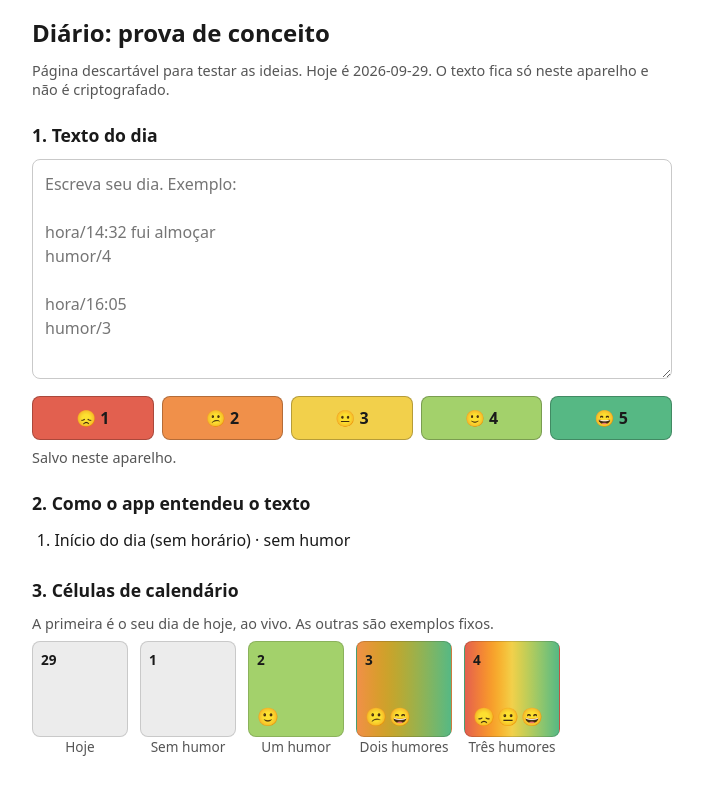
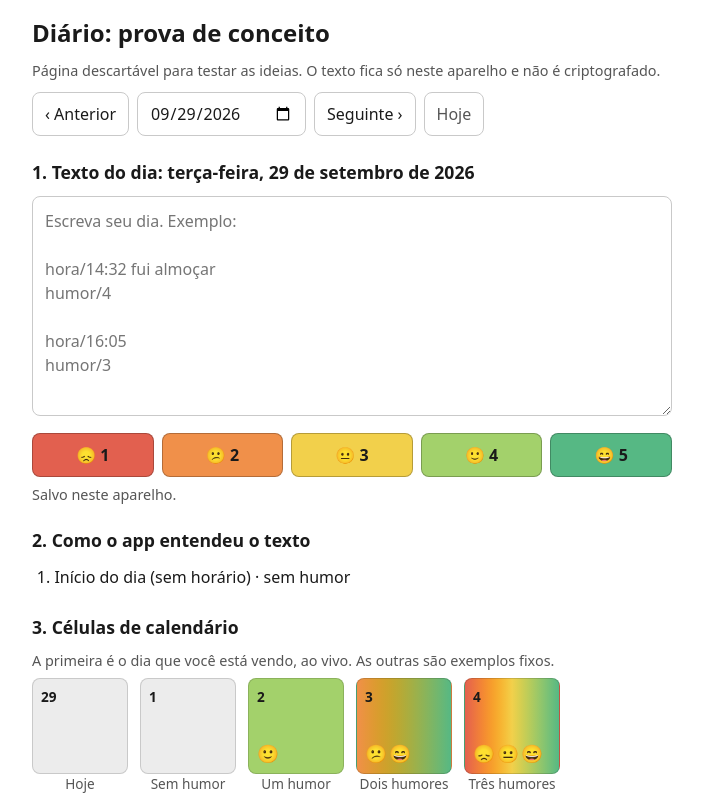
Before and after one commit to darciayres/diario, a React (Vite) app: page / in a window 1280 px wide. Shown: the whole page, without its empty margins (288-991 px from the left). Built offline with nearby package versions, Linux system fonts and the light colour scheme.

Commit message:
Adiciona navegação entre dias na prova de conceito
Botões de dia anterior, seguinte e hoje, e seletor de data. Trocar de
dia só lê o texto; a gravação continua só ao editar.

Co-Authored-By: Claude Sonnet 5.5 <noreply@anthropic.com>

```diff
--- a/src/App.tsx
+++ b/src/App.tsx
@@ -1,6 +1,6 @@
 import { useLayoutEffect, useRef, useState } from 'react'
 import type { ChangeEvent } from 'react'
-import { carregarDia, dataDeHoje, horaAgora, salvarDia } from './armazenamento/dia.ts'
+import { carregarDia, dataDeHoje, dataPorExtenso, horaAgora, salvarDia, somarDias } from './armazenamento/dia.ts'
 import { CelulaCalendario } from './calendario/CelulaCalendario.tsx'
 import { EMOJI_HUMOR } from './calendario/celula.ts'
 import { aplicarHumor, inserirHoraAutomatica } from './editor/comandos.ts'
@@ -13,7 +13,8 @@ hora/16:05
 humor/3`
 
 function App() {
-  const [data] = useState(() => dataDeHoje())
+  const [hoje] = useState(() => dataDeHoje())
+  const [data, setData] = useState(hoje)
   // O texto é lido antes da primeira tela, para nunca gravar um dia vazio por cima de um dia salvo.
   const [texto, setTexto] = useState(() => carregarDia(data))
   const [salvoOk, setSalvoOk] = useState(true)
@@ -33,6 +34,16 @@ function App() {
     cursorPendente.current = cursor
     setTexto(novoTexto)
     setSalvoOk(salvarDia(data, novoTexto))
+  }
+
+  // Trocar de dia só LÊ o texto do novo dia. Nada é gravado aqui: a gravação
+  // acontece só quando a pessoa altera o texto (em `atualizar`).
+  function irParaDia(novaData: string) {
+    if (novaData === data) return
+    cursorPendente.current = null
+    setData(novaData)
+    setTexto(carregarDia(novaData))
+    setSalvoOk(true)
   }
 
   function aoDigitar(e: ChangeEvent<HTMLTextAreaElement>) {
@@ -62,17 +73,35 @@ function App() {
   }
 
   const { blocos, avisos } = parse(texto)
-  const humoresDeHoje = blocos.filter((b) => b.humor !== null).map((b) => b.humor as number)
+  const humoresDoDia = blocos.filter((b) => b.humor !== null).map((b) => b.humor as number)
 
   return (
     <main className="poc">
       <h1>Diário: prova de conceito</h1>
       <p className="nota">
-        Página descartável para testar as ideias. Hoje é {data}. O texto fica só neste aparelho e não é criptografado.
+        Página descartável para testar as ideias. O texto fica só neste aparelho e não é criptografado.
       </p>
 
+      <nav className="navegacao-dias" aria-label="Navegar entre os dias">
+        <button type="button" onClick={() => irParaDia(somarDias(data, -1))}>
+          ‹ Anterior
+        </button>
+        <input
+          type="date"
+          value={data}
+          aria-label="Ir para o dia"
+          onChange={(e) => e.target.value && irParaDia(e.target.value)}
+        />
+        <button type="button" onClick={() => irParaDia(somarDias(data, 1))}>
+          Seguinte ›
+        </button>
+        <button type="button" onClick={() => irParaDia(hoje)} disabled={data === hoje}>
+          Hoje
+        </button>
+      </nav>
+
       <section aria-labelledby="titulo-editor">
-        <h2 id="titulo-editor">1. Texto do dia</h2>
+        <h2 id="titulo-editor">1. Texto do dia: {dataPorExtenso(data)}</h2>
         <textarea
           ref={areaRef}
           value={texto}
@@ -125,11 +154,11 @@ function App() {
 
       <section aria-labelledby="titulo-calendario">
         <h2 id="titulo-calendario">3. Células de calendário</h2>
-        <p className="nota">A primeira é o seu dia de hoje, ao vivo. As outras são exemplos fixos.</p>
+        <p className="nota">A primeira é o dia que você está vendo, ao vivo. As outras são exemplos fixos.</p>
         <div className="celulas">
           <figure>
-            <CelulaCalendario dia={Number(data.slice(8))} humores={humoresDeHoje} />
-            <figcaption>Hoje</figcaption>
+            <CelulaCalendario dia={Number(data.slice(8))} humores={humoresDoDia} />
+            <figcaption>{data === hoje ? 'Hoje' : 'Este dia'}</figcaption>
           </figure>
           <figure>
             <CelulaCalendario dia={1} humores={[]} />
--- a/src/index.css
+++ b/src/index.css
@@ -47,6 +47,34 @@ h2 {
   color: var(--color-muted);
   font-size: 0.9rem;
   margin: 8px 0;
+}
+
+.navegacao-dias {
+  display: flex;
+  flex-wrap: wrap;
+  gap: 8px;
+  margin: var(--space-gap) 0;
+}
+
+.navegacao-dias button,
+.navegacao-dias input {
+  box-sizing: border-box;
+  min-height: var(--touch-min);
+  padding: 0 var(--space-gap);
+  font: inherit;
+  color: var(--color-text);
+  background: var(--color-bg);
+  border: 1px solid var(--color-border);
+  border-radius: 8px;
+}
+
+.navegacao-dias button {
+  cursor: pointer;
+}
+
+.navegacao-dias button:disabled {
+  color: var(--color-muted);
+  cursor: default;
 }
 
 textarea {
```
Also changed, not shown: 1 other file (tests, documents, lock files or other folders).
